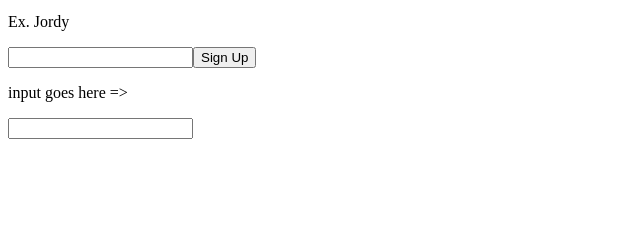
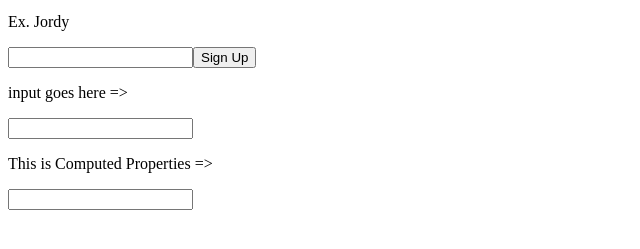
Before and after one commit to NeoGlanding/vue-event-test0, a plain HTML site: page index.html in a window 1280 px wide. Shown: the part 525-774 px from the top of the page, without its empty margins (0-640 px from the left). Drawn offline with nearby package versions, Linux system fonts and the light colour scheme.

Commit message:
computed properties

```diff
--- a/index.html
+++ b/index.html
@@ -51,6 +51,13 @@
             <p>input goes here => {{ twoWayText }}</p>
             <input v-model="twoWayText" type="text"/>
         </div>
+
+        <!-- Computed Properties -->
+        <div>
+            <p>This is Computed Properties => {{ yourNameAndFriend }}</p>
+            <input v-model="name" type="text" />
+        </div>
+
     </div>
 
 
--- a/index.js
+++ b/index.js
@@ -8,6 +8,11 @@ const app = Vue.createApp({
             friendName: 'Jordy',
             confirmedFriendName: '',
             twoWayText: '',
+        }
+    },
+    computed: {
+        yourNameAndFriend() {
+            return this.name + ' ' + this.confirmedFriendName
         }
     },
     methods: {
```
